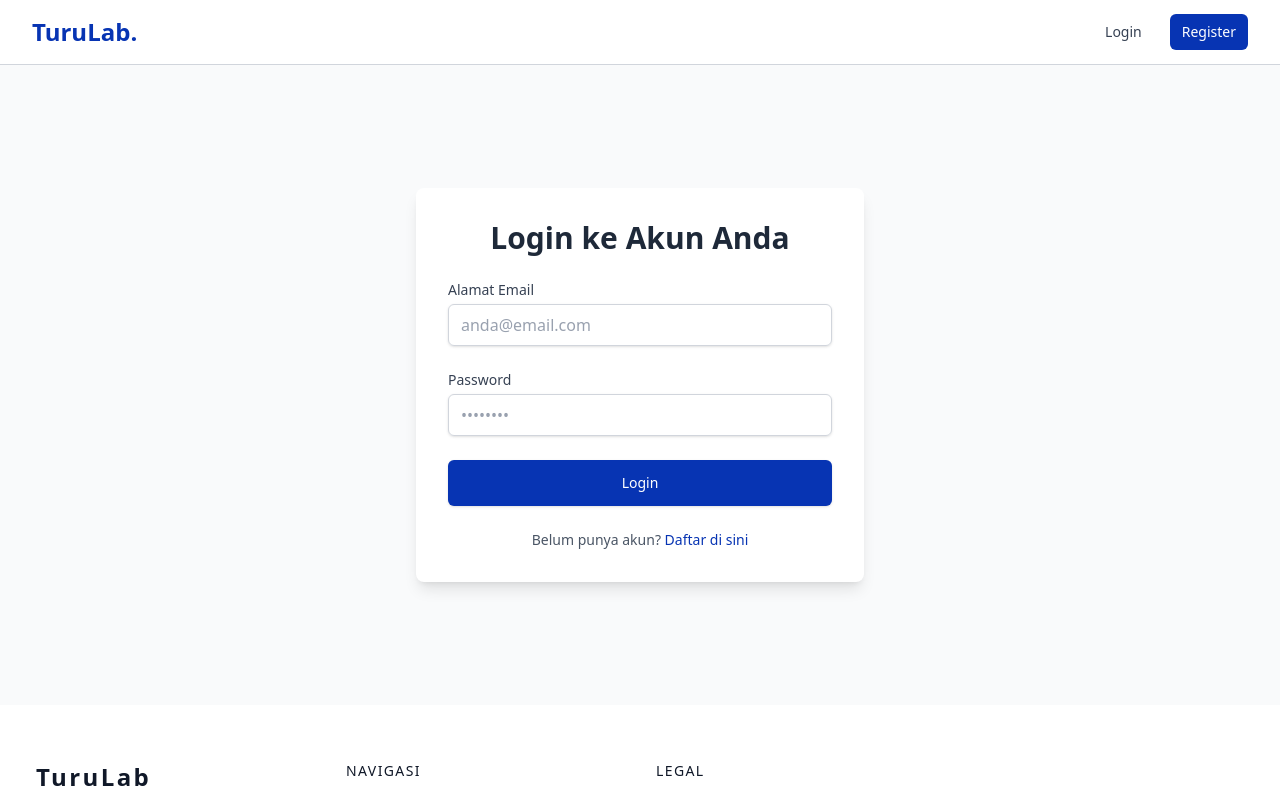
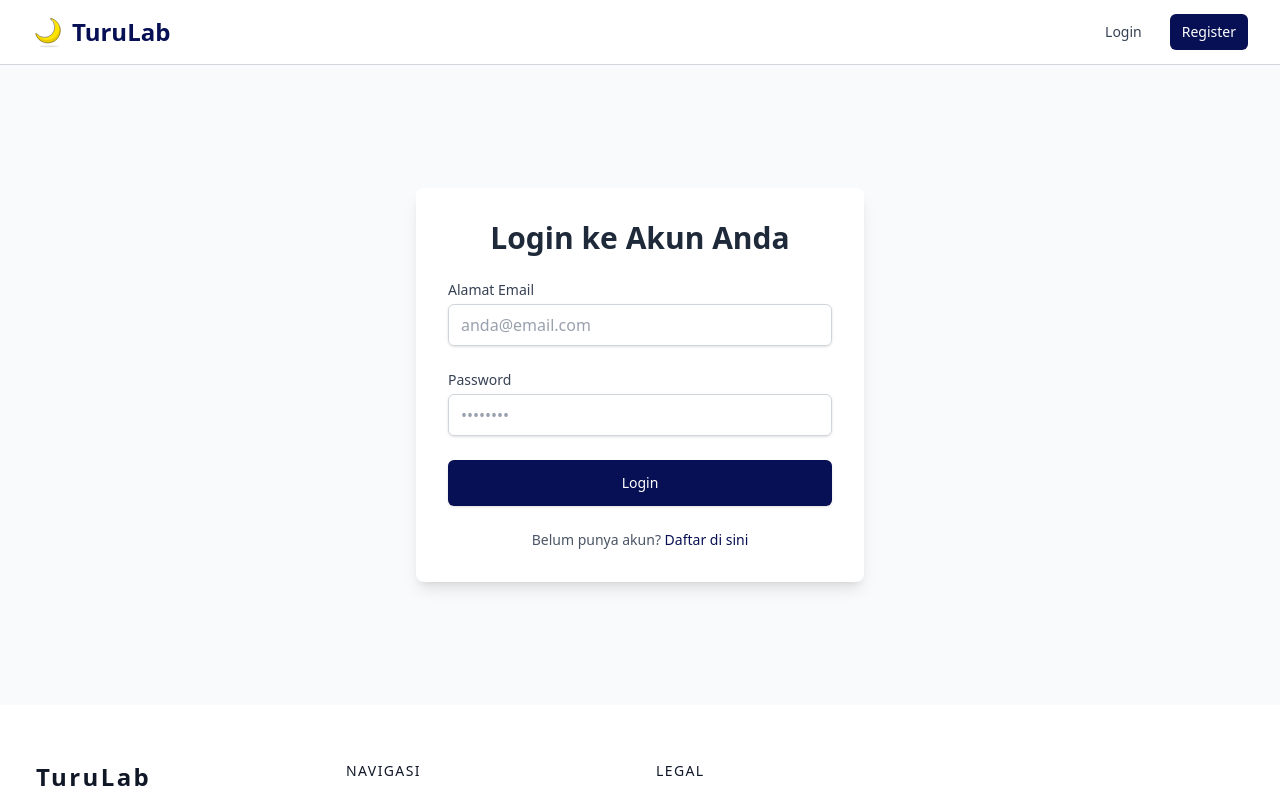
Before and after one commit to adiiwiraa/turulab, a React (Vite) app in the folder turulab-app/: page /login in a window 1280 px wide. Shown: the top 797 px of the page. Built offline with nearby package versions, Linux system fonts and the light colour scheme; no server answers.

Commit message:
Update: enhanced UI

```diff
--- a/turulab-app/src/App.css
+++ b/turulab-app/src/App.css
@@ -1,7 +1,7 @@
 @import "tailwindcss";
 
 @theme {
-  --color-primary: #0734b3;
+  --color-primary: #071054;
 }
 /*
 #root {
--- a/turulab-app/src/components/Navbar.jsx
+++ b/turulab-app/src/components/Navbar.jsx
@@ -15,8 +15,8 @@ const Navbar = ({ session }) => {
       <div className="max-w-7xl mx-auto px-4 sm:px-6 lg:px-8">
         <div className="flex items-center justify-between h-16">
           <div className="flex-shrink-0">
-            <Link to="/" className="text-2xl font-bold text-primary">
-              TuruLab.
+            <Link to="/" className="text-2xl font-bold text-primary flex items-center">
+              <img src="/turulab.svg" alt="TuruLab logo" className='mr-2 h-8 w-8'/> TuruLab
             </Link>
           </div>
 
--- a/turulab-app/src/components/routes/AdminRoute.jsx
+++ b/turulab-app/src/components/routes/AdminRoute.jsx
@@ -31,7 +31,7 @@ const AdminRoute = ({ session, children }) => {
   }, [session]);
 
   if (loading) {
-    return <div>Memeriksa otorisasi...</div>;
+    return <div className='text-center font-bold my-8'>Memeriksa otorisasi...</div>;
   }
 
   if (!session) {
--- a/turulab-app/src/pages/LandingPage.jsx
+++ b/turulab-app/src/pages/LandingPage.jsx
@@ -1,6 +1,6 @@
 import React from 'react';
 import { Link } from 'react-router-dom';
-import HeroBackround from '../assets/images/hero-bg.jpg';
+import HeroBackround from '../assets/images/hero-bg2.jpg';
 // import HeroShape from '../assets/images/hero-shape.svg';
 
 const LandingPage = () => {
@@ -13,11 +13,11 @@ const LandingPage = () => {
 
             {/* Kolom Kiri: Teks dan Tombol */}
           <div className="lg:flex-grow md:w-1/2 lg:pr-24 md:pr-16 flex flex-col md:items-start md:text-left mb-16 md:mb-0 items-center text-center">
-            <span className="inline-block bg-blue-100 text-blue-800 text-sm px-3 py-1 rounded-full font-semibold mb-2">Selamat Datang di TuruLab</span>
+            <span className="inline-block bg-blue-100 text-blue-800 text-sm px-3 py-1 rounded-full font-semibold mb-2">Selamat Datang di TuruLab!</span>
             <h1 className="title-font sm:text-5xl text-4xl mb-4 font-extrabold text-white leading-20">
               Temukan Kualitas Tidur
               <br className="hidden lg:inline-block" />
-              Terbaik Anda Bersama TuruLab.
+              Terbaik Anda Bersama TuruLab
             </h1>
             <p className="mb-8 leading-relaxed text-white">
               Analisis pola tidur Anda secara cerdas, dapatkan wawasan mendalam, dan terima rekomendasi yang dipersonalisasi untuk istirahat malam yang lebih baik.
@@ -38,7 +38,7 @@ const LandingPage = () => {
             </div>
           </div>
 
-          <div className="lg:max-w-xl lg:w-full md:w-1/2 w-5/6 relative">
+          <div className="lg:max-w-xl lg:w-full md:w-1/2 w-5/6 relative hidden md:block">
             <svg className="w-full h-full" viewBox="0 0 100 100" xmlns="http://www.w3.org/2000/svg">
               <defs>
                 <clipPath id="blobShape">
@@ -46,7 +46,7 @@ const LandingPage = () => {
                 </clipPath>
               </defs>
               <image
-                href="https://previews.123rf.com/images/surfupvector/surfupvector2007/surfupvector200700789/151949397-sleepless-woman-lying-in-bed-and-looking-at-alarm-clock-isolated-flat-vector-illustration-cartoon.jpg"
+                href="https://images.unsplash.com/photo-1487300001871-12053913095d?q=80&w=1170&auto=format&fit=crop&ixlib=rb-4.1.0&ixid=M3wxMjA3fDB8MHxwaG90by1wYWdlfHx8fGVufDB8fHx8fA%3D%3D"
                 x="0"
                 y="0"
                 width="100"
@@ -64,7 +64,7 @@ const LandingPage = () => {
       <section className="max-w-7xl mx-auto py-6 sm:px-6 lg:px-8">
         <div className="py-16 bg-white rounded-xl shadow-sm">
           <div className="text-center mb-12">
-            <h2 className="text-4xl font-bold text-gray-800">Bagaimana TuruLab. Bekerja?</h2>
+            <h2 className="text-4xl font-bold text-gray-800">Bagaimana TuruLab Bekerja?</h2>
             <p className="mt-2 text-gray-600">Tiga langkah mudah untuk tidur yang lebih baik.</p>
           </div>
           <div className="grid grid-cols-1 md:grid-cols-3 gap-8 text-center max-w-6xl mx-auto px-4">
@@ -104,7 +104,7 @@ const LandingPage = () => {
                 Misi Kami Adalah Membantu Anda Tidur Lebih Nyenyak
               </h1>
               <p className="mb-8 leading-relaxed text-gray-600">
-                Di TuruLab., kami percaya bahwa tidur berkualitas adalah pilar kesehatan. Kami menggabungkan metode klinis teruji (PSQI) dengan kekuatan kecerdasan buatan untuk memberikan Anda pemahaman yang jelas dan dapat ditindaklanjuti tentang pola tidur Anda. Tujuan kami sederhana: memberdayakan Anda untuk mencapai istirahat malam yang lebih baik demi kehidupan yang lebih sehat dan produktif.
+                Di TuruLab, kami percaya bahwa tidur berkualitas adalah pilar kesehatan. Kami menggabungkan metode klinis teruji (PSQI) dengan kekuatan kecerdasan buatan untuk memberikan Anda pemahaman yang jelas dan dapat ditindaklanjuti tentang pola tidur Anda. Tujuan kami sederhana: memberdayakan Anda untuk mencapai istirahat malam yang lebih baik demi kehidupan yang lebih sehat dan produktif.
               </p>
             </div>
           </div>
@@ -115,7 +115,7 @@ const LandingPage = () => {
         <div className="py-16">
           <div className="mb-12">
             <h2 className="text-4xl font-bold text-gray-800">Kenapa PSQI?</h2>
-            <p className="mt-2 text-gray-600">Pittsburgh Sleep Quality Index (PSQI) adalah instrumen standar yang menilai kualitas tidur dalam sebulan terakhir melalui 7 komponen. Skor total membantu mengklasifikasikan kualitas tidur dan menentukan area perbaikan.</p>
+            <p className="mt-2 text-gray-600"><a href="https://www.sleep.pitt.edu/psqi" className='font-bold test-primary'>Pittsburgh Sleep Quality Index (PSQI)</a> adalah instrumen standar yang menilai kualitas tidur dalam sebulan terakhir melalui 7 komponen. Skor total membantu mengklasifikasikan kualitas tidur dan menentukan area perbaikan.</p>
           </div>
           <div className="grid grid-cols-1 md:grid-cols-3 gap-8 max-w-6xl">
             <div className="p-y-6 flex items-center gap-x-4">
--- a/turulab-app/src/pages/user/ResultsPage.jsx
+++ b/turulab-app/src/pages/user/ResultsPage.jsx
@@ -99,7 +99,7 @@ const ResultsPage = () => {
   };
 
   if (loading) {
-    return <div className="text-center p-12">Menganalisis hasil Anda...</div>;
+    return <div className="text-center p-12 font-bold">Menganalisis hasil Anda...</div>;
   }
 
   if (!prediction) {
```
Also changed, not shown: turulab-app/src/assets/images/hero-bg2.jpg (added).
